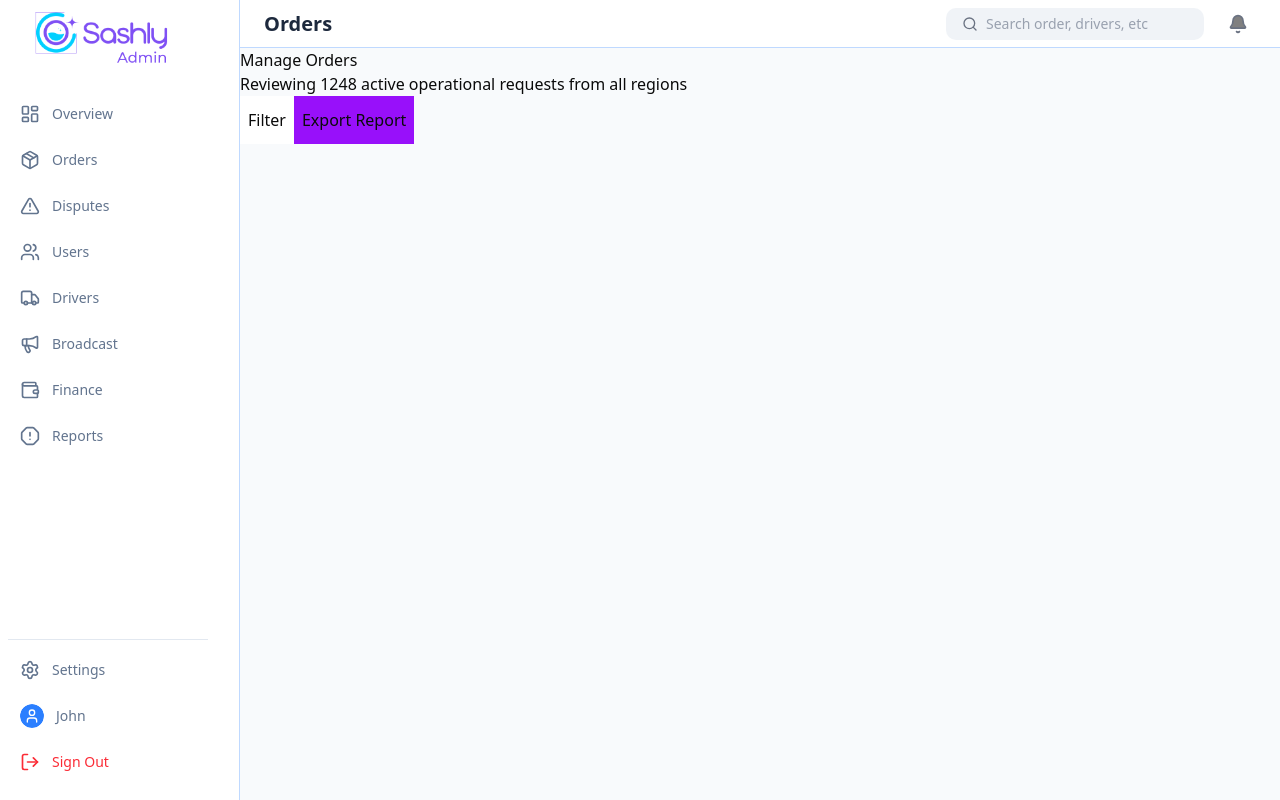
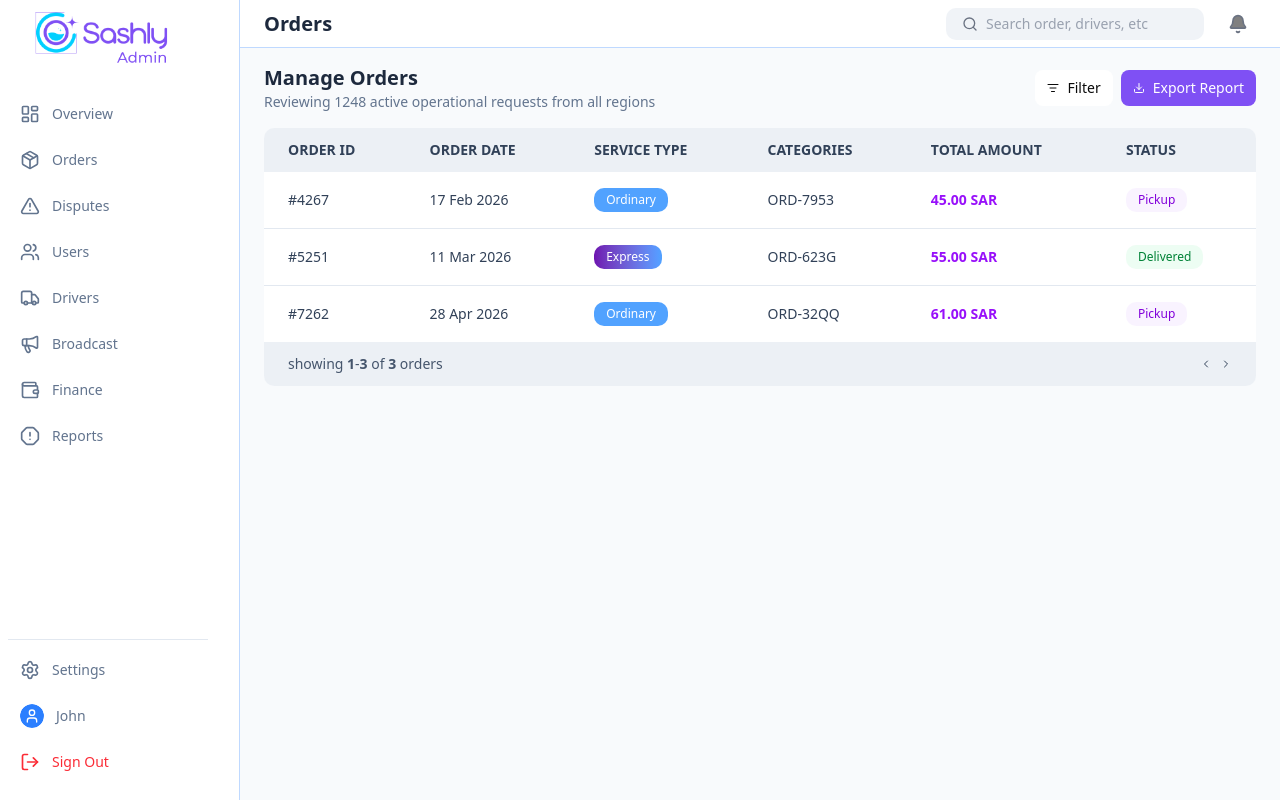
Before and after one commit to shpper-dev/sashly-admin-web-app, a Next.js app: page /orders in a window 1280 px wide. Built offline with nearby package versions, Linux system fonts and the light colour scheme.

Commit message:
add orders page design

```diff
--- a/app/(admin)/orders/page.tsx
+++ b/app/(admin)/orders/page.tsx
@@ -1,28 +1,198 @@
 "use client";
 import Header from '@/components/Header'
 import TableSkeleton from '@/components/skeleton/TableSkeleton';
-import {useState} from "react";
+import { TableHeading } from '@/lib/types';
+import { ChevronLeft, ChevronRight, Download, ListFilter } from 'lucide-react';
+import { useEffect, useState} from "react";
 
+const orderHeadings : TableHeading[]= [
+{
+    id: "order_id",
+    title: "ORDER ID"
+},
+{
+    id: "order_date",
+    title: "ORDER DATE"
+},
+{
+    id: "service_type",
+    title: "SERVICE TYPE"
+},
+{
+    id: "categories",
+    title: "CATEGORIES"
+},
+{
+    id:"total_amount",
+    title:"TOTAL AMOUNT"
+},
+{
+    id:"status",
+    title:"STATUS"
+}
+]
+const mockData = [{
+  id:1,
+  order_id: "#4267",
+  order_date:"17 Feb 2026",
+  service_type: "Ordinary",
+  categories:"ORD-7953",
+  total_amount: "45.00",
+  status:"Pickup",
+
+},
+{
+  id:2,
+  order_id: "#5251",
+  order_date:"11 Mar 2026",
+  service_type: "Express",
+  categories:  "ORD-623G",
+  total_amount:"55.00",
+  status: "Delivered",
+},
+{
+  id:3,
+  order_id: "#7262",
+  order_date:"28 Apr 2026",
+  service_type: "Ordinary",
+  categories:"ORD-32QQ",
+  total_amount: "61.00",
+  status:"Pickup",
+
+}]
 export default function Orders() {
-    const [loading, setLoading] = useState<boolean>(false);
+    const [loading, setLoading] = useState<boolean>(true);
+    const [data, setData] = useState<any[]>([]);
+
+    // helper function to render cell content with styling
+    const renderCellContent = (heading:TableHeading, value:any) =>{
+        if(!value || value ==="-"){
+            return <span className='text-slate-400'>-</span>
+        }
+
+        switch(heading.id) {
+            case "service_type":
+                return(
+                    <span className={`inline-flex items-center px-3 py-1 rounded-lg text-xs font-medium text-white ${
+                        value.toLowerCase() === "ordinary" ? "bg-blue-400" : "bg-linear-to-r from-purple-800 to-blue-400"
+                    }`}>
+                        {value}
+                    </span>
+                );
+            case "status":
+                const statusColours: Record<string,string> ={
+                    pickup : "bg-purple-100/50 text-purple-700",
+                    delivered: "bg-green-100/50 text-green-700",
+                    cancelled: "bg-red-100/50 text-red-700"
+                };
+                const colourClass = statusColours[value.toLowerCase()] || "bg-slate-100 text-slate-700";
+
+                return (
+                    <span className={`inline-flex items-center px-3 py-1 rounded-lg text-xs  ${colourClass}`}>
+                        {value}
+                    </span>
+                );
+
+            case "total_amount":
+                return (
+                    <span className='font-semibold text-purple-600'>
+                        {value} SAR
+                    </span>
+                );
+            default :
+            return value;
+        }
+    }
+
+    useEffect(()=>{
+        setLoading(true);
+        setTimeout(()=>{
+           setData(mockData);
+           setLoading(false)
+        },2000);
+    ;
+  },[])
   return (
     <div className='min-h-screen bg-slate-50'>
         <Header title="Orders" />
-        <main className='flex flex-col pt-12 pl-60 min-h-screen gap-3'>
-            <section>
-                <div>
+        <main className='flex flex-col pt-16 pl-60 min-h-screen gap-3'>
+            <section className='px-6 pb-6'>
+                <div className='flex gap-3 mb-4 justify-between'>
                     <div>
-                        <h2>Manage Orders</h2>
-                        <p>Reviewing 1248 active operational requests from all regions</p>
+                        <h2 className='text-xl font-bold text-slate-800'>Manage Orders</h2>
+                        <p className='text-sm text-slate-500'>Reviewing 1248 active operational requests from all regions</p>
                     </div>
-                    <button className='bg-white px-2 py-3'>Filter</button>
-                    <button className='bg-purple-600 px-2 py-3'>Export Report</button>
+                    <div className='flex gap-2 items-center'>
+                        <button className='flex gap-2 items-center bg-white px-3 py-2 text-sm rounded-md '>
+                            <ListFilter className='h-3 w-3' />
+                            Filter</button>
+                    <button className='flex gap-2 items-center bg-[#7F50F4] px-3 py-2 text-white text-sm rounded-md'>
+                        <Download className='h-3 w-3' />
+                        Export Report</button>
+                    </div>
+
                 </div>
                 <div>
                     {loading ? (
-                        <></>
+                        <TableSkeleton tableHeadings={orderHeadings}/>
                     ):(
-                        <></>
+                        <table className='w-full'>
+                            <thead className='bg-slate-200/50'>
+                                <tr>
+                                    {orderHeadings.map((heading)=>(
+                                        <th key={heading.id}
+                                        className='px-6 py-3 text-left text-sm font-semibold text-slate-700 first:rounded-tl-lg last:rounded-tr-lg'>
+                                            {heading.title}
+                                        </th>
+
+                                    ))}
+                                </tr>
+                            </thead>
+                            <tbody className="bg-white divide-y divide-slate-200">
+                                {data.length === 0 ? (
+                                    <tr>
+                                        <td colSpan={orderHeadings.length}
+                                        className="px-6 py-12 text-center text-sm text-slate-500 ">
+                                            No data available
+                                        </td>
+                                    </tr>
+                                ):(
+                                    data.map((row,index)=>(
+                                        <tr key={row.id || index} className="hover:bg-slate-50 transition-colors">
+                                        {orderHeadings.map((heading)=>(
+                                            <td key={heading.id}
+                                            className={`px-6 py-4 text-sm text-slate-700`}>
+                                                {renderCellContent(heading, row[heading.id])}
+                                            </td>
+                                        ))}
+                                        </tr>
+                                    ))
+                                )}
+                            </tbody>
+                            <tfoot className='bg-slate-200/50'>
+                            <tr>
+                                <td colSpan={orderHeadings.length} className='px-6 py-3 first:rounded-bl-lg last:rounded-br-lg'>
+                                    <div className='flex items-center justify-between'>
+                                        {/* left : showing text */}
+                                        <div className='text-left text-sm text-slate-600'>
+                                            showing <b>1</b>-<b>3</b> of <b>{data.length}</b> orders
+                                        </div>
+                                        {/* Right: pagination controls */}
+                                        <div className='flex items-center gap-2'>
+                                            <button>
+                                                <ChevronLeft className='h-3 w-3 text-slate-700' />
+                                            </button>
+                                            <button>
+                                                <ChevronRight className='h-3 w-3 text-slate-700'/>
+                                            </button>
+                                        </div>
+                                    </div>
+
+                                </td>
+                            </tr>
+
+                            </tfoot>
+                        </table>
                     )}
                 </div>
             </section>
--- a/components/skeleton/TableSkeleton.tsx
+++ b/components/skeleton/TableSkeleton.tsx
@@ -20,7 +20,7 @@ export default function TableSkeleton({
             {tableHeadings.map((heading) => (
               <th
                 key={heading.id}
-                className="px-6 py-3 text-left text-sm font-semibold text-slate-700 first:rounded-tl-lg last:rounded-tr-lg"
+                className="px-6 py-3 text-left text-sm text-slate-700 first:rounded-tl-lg last:rounded-tr-lg"
               >
                 {heading.title}
               </th>
```
